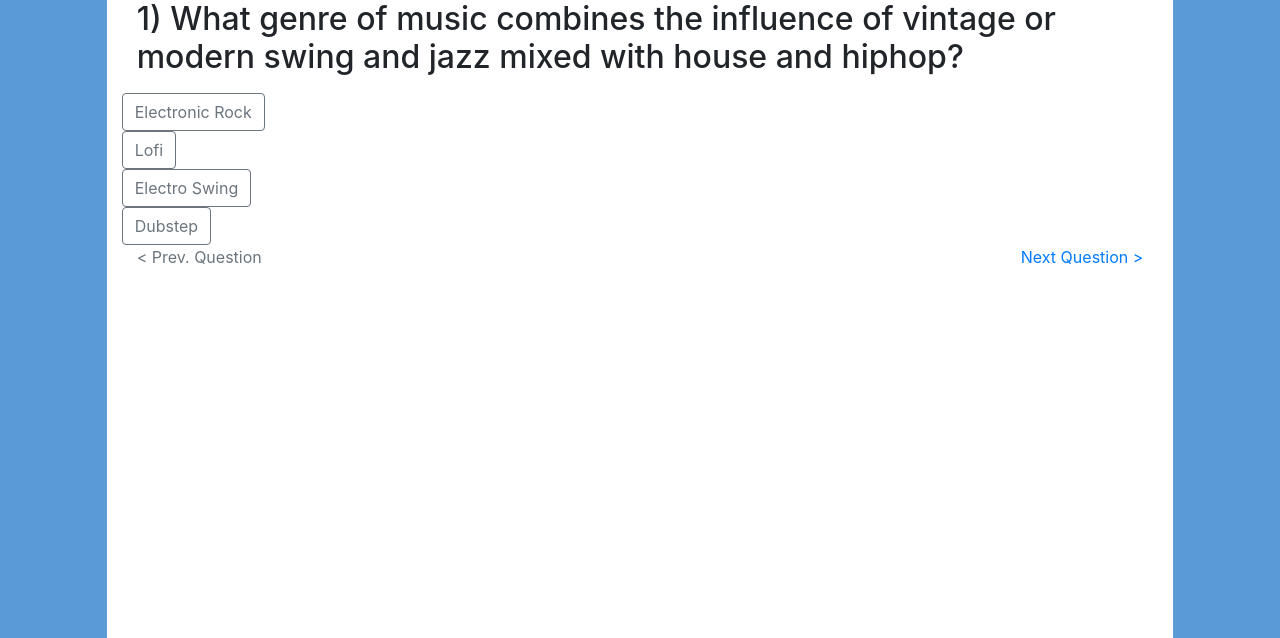
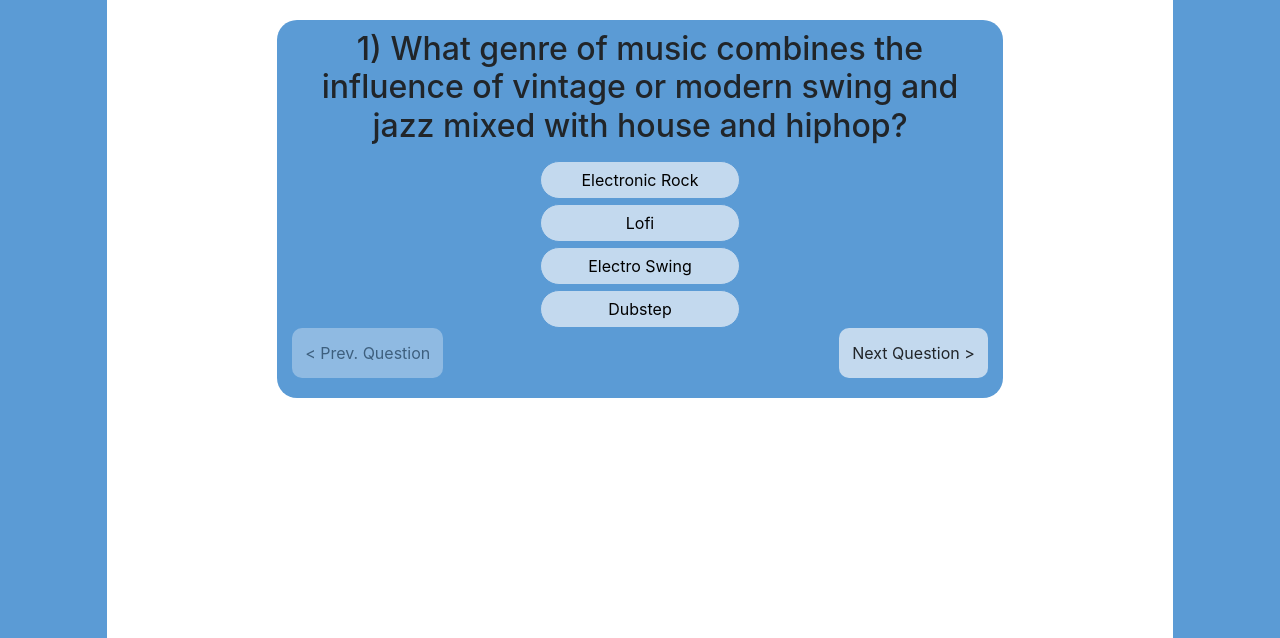
Before and after one commit to raymond-fang/Musicademy, a Flask app: page /quiz/1 in a window 1280 px wide. Shown: the part 80-718 px from the top of the page. Run offline with Flask 2, Linux system fonts and the light colour scheme; some libraries are stand-ins or nearby versions.

Commit message:
UI changes to welcome page, navbar and Quizzes. TA approved.

```diff
--- a/static/main.css
+++ b/static/main.css
@@ -129,3 +129,60 @@ body {
 .container-main {
     margin-bottom: 20px;
 }
+
+.multChoice{
+    border-radius: 20px;
+    background-color: rgba(224,234,245,0.79);
+    color: black;
+    border-color: #5B9BD5;
+    width: 200px;
+    margin-top: 5px;
+}
+
+.multChoice:hover {
+    background-color: #5B9BD5 !important;
+    border-color: black;
+}
+
+.multChoice:disabled {
+    opacity: 50%;
+    border-color: black;
+    color: black;
+}
+
+.quizz-box{
+    background-color: #5B9BD5 !important;
+    text-align: center;
+    text-align: -webkit-center;
+    margin: auto;
+    width:70%;
+    border-radius: 20px;
+    margin-top: 20px;
+}
+
+.quizz-btns {
+    height: 50px;
+    background-color: rgba(224,234,245,0.79);
+    margin-bottom: 20px;
+    border-radius: 10px;
+}
+
+.quizz-btns:hover {
+    background-color: #5B9BD5;
+    border-color: black;}
+
+#question-wrapper {
+    padding-top:10px;
+}
+
+#inline-msg {
+    border-radius: 10px;
+    background-color: rgba(224,234,245,0.79);
+    padding: 5px;
+    margin-bottom: 5px;
+}
+
+.disabled{
+    opacity: 50%;
+    color: darkgrey;
+}
--- a/static/quiz.js
+++ b/static/quiz.js
@@ -19,8 +19,8 @@ function loadButtons(){
     numPrev = parseInt(quizData.id) - 1;
 
 
-    prevQuest= $('<a href="/quiz/' + numPrev + '" class="btn-link">  < Prev. Question </a>');
-    nextQuest= $('<a href="/quiz/' + numNext + '" class="btn-link">  Next Question > </a>');
+    prevQuest= $('<a href="/quiz/' + numPrev + '" class="btn-link"><button class="btn quizz-btns">  < Prev. Question </button></a>');
+    nextQuest= $('<a href="/quiz/' + numNext + '" class="btn-link"><button class="btn quizz-btns"> Next Question > </button></a>');
     if (numPrev <= 0){
         prevQuest.addClass("disabled");
         prevQuest.prop("disabled",true);
--- a/templates/quiz.html
+++ b/templates/quiz.html
@@ -1,12 +1,13 @@
 {% extends "layout.html" %}
 
 {% block content %}
-<div class="container">
+<div class="container quizz-box">
     <script>
         let quizData= {{quizData|tojson}}
         let score = {{score}}
     </script>
     <script src="../static/quiz.js"></script>
+
 
 
     <div id="question-wrapper" class="h2">
@@ -16,7 +17,7 @@
     <div id="choices-wrapper">
 
     </div>
-    <div class="d-flex justify-content-between" id="buttons-wrapper">
+        <div class="d-flex justify-content-between prev-btns" id="buttons-wrapper">
     </div>
 </div>
 {% endblock %}
```
